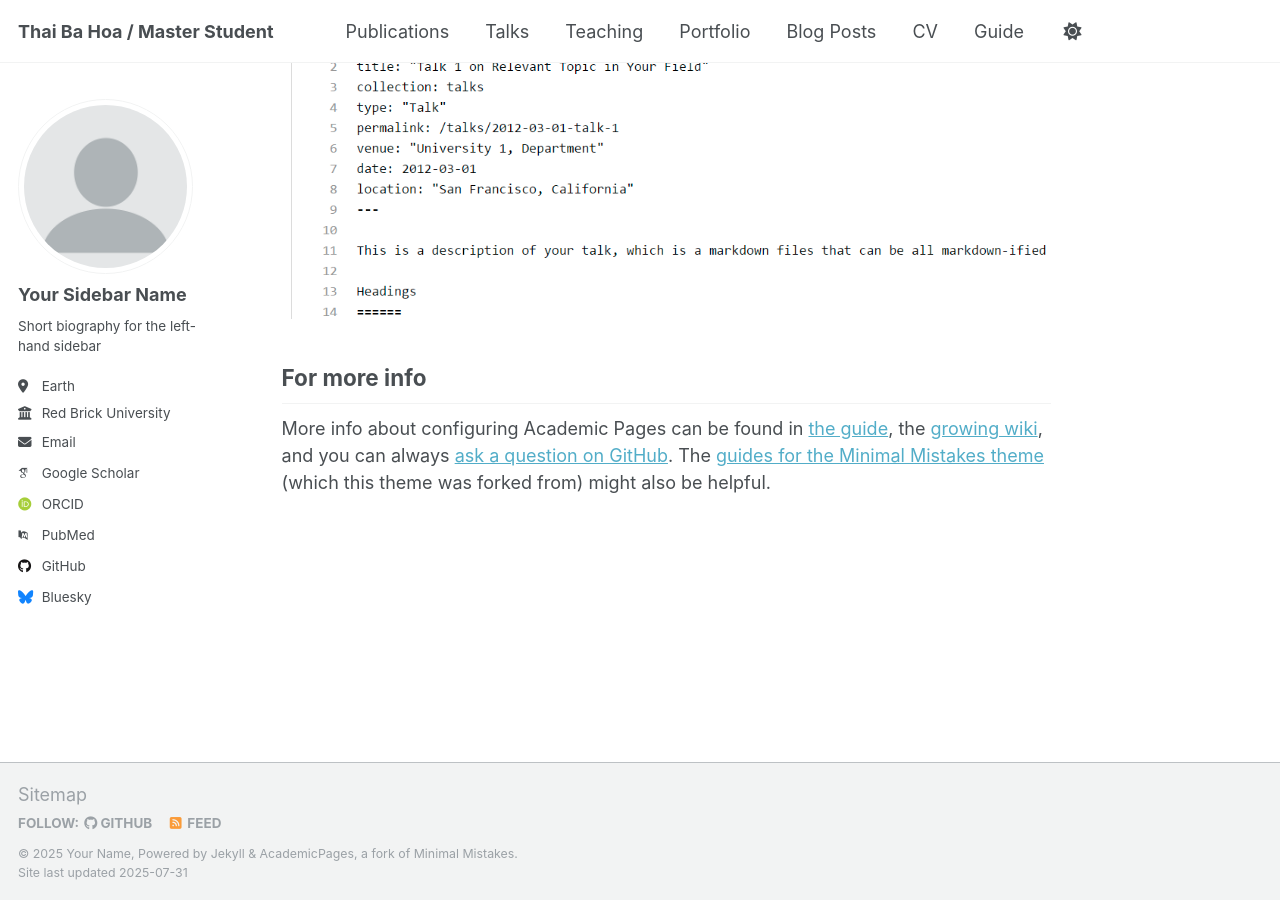
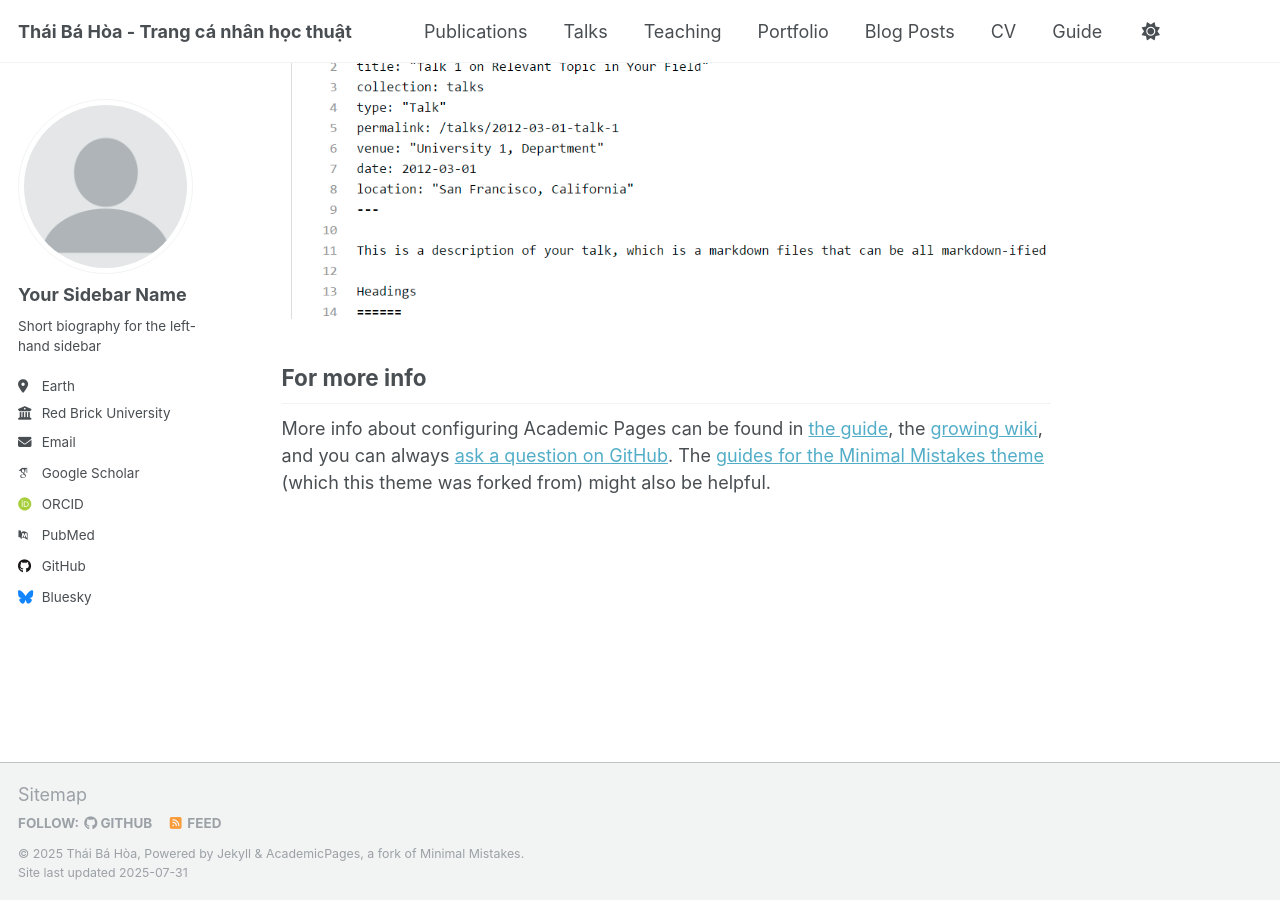
Before and after one commit to ThaiHoaBKDN/tbh, a Jekyll site: the page built from _pages/about.md, in a window 1280 px wide and 900 px high, scrolled down 2880 px. Built offline with Jekyll 4.4.1, drawn with Linux system fonts in a browser that asks for light colours; some web fonts are replaced; a script that is not in the unit is left out.

Commit message:
Update _config.yml

```diff
--- a/_config.yml
+++ b/_config.yml
@@ -9,10 +9,9 @@
 # Basic Site Settings
 locale                   : "en-US"
 site_theme               : "default"
-title                    : "Thai Ba Hoa / Master Student"
-title_separator          : "-"
-name                     : &name "Your Name"
-description              : &description "personal description"
+title: "Thái Bá Hòa - Trang cá nhân học thuật"
+name: &name "Thái Bá Hòa"
+description: &description "Giảng viên/Nhà nghiên cứu về điều khiển, hệ thống nhúng và trí tuệ nhân tạo"
 url                      : https://academicpages.github.io # the base hostname & protocol for your site e.g. "https://[your GitHub username].github.io" or if you already have some other page hosted on Github then use "https://[your GitHub username].github.io/[Your Repo Name]"
 baseurl                  : "" # the subpath of your site, e.g. "/blog"
 repository               : "academicpages/academicpages.github.io"
```
